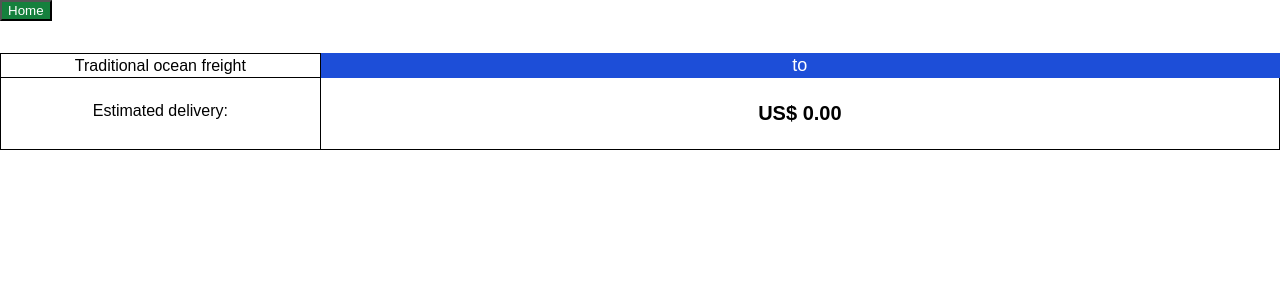
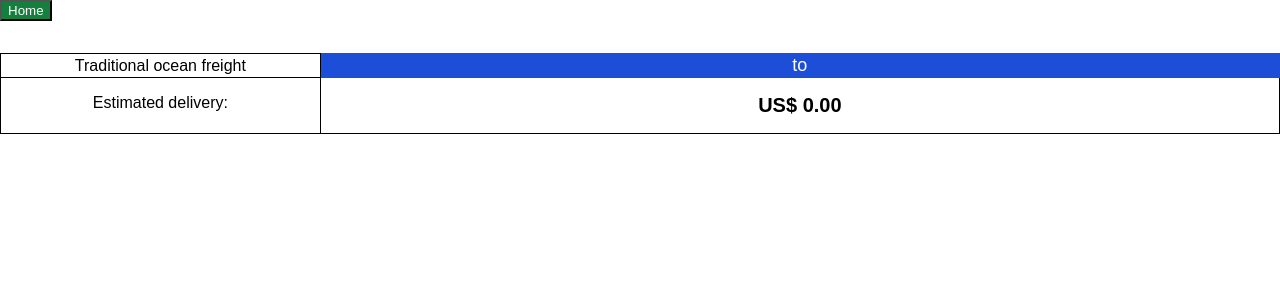
Before and after one commit to ZlDE0N/bookairfreight-take-home-project, a React (Vite) app: page /shared-quote in a window 1280 px wide. Shown: the top 300 px of the page. Built offline with nearby package versions, Linux system fonts and the light colour scheme.

Commit message:
correct implementation in props with default values

```diff
--- a/src/components/CountrySelector.jsx
+++ b/src/components/CountrySelector.jsx
@@ -1,6 +1,6 @@
 import PropTypes from 'prop-types';
 
-export const CountrySelector = ({ label, value, onChange, options, defaultOptionText }) => {
+export const CountrySelector = ({ label, value, onChange, options, defaultOptionText = 'Select a starting country' }) => {
   return (
     <div className='selector'>
       <label>{label}</label>
@@ -23,7 +23,3 @@ CountrySelector.propTypes = {
   options: PropTypes.arrayOf(PropTypes.string).isRequired,
   defaultOptionText: PropTypes.string,
 };
-
-CountrySelector.defaultProps = {
-  defaultOptionText: 'Select a starting country', // Default value
-};
--- a/src/index.css
+++ b/src/index.css
@@ -133,7 +133,7 @@ h3 {
   }
 
   .quote-left, .quote-right {
-    padding: 1rem;
+    padding: 0.5rem;
     vertical-align: top;
     border: 1px solid black;
     text-align: center;
```
Also changed, not shown: 1 other file (tests, documents, lock files or other folders).
